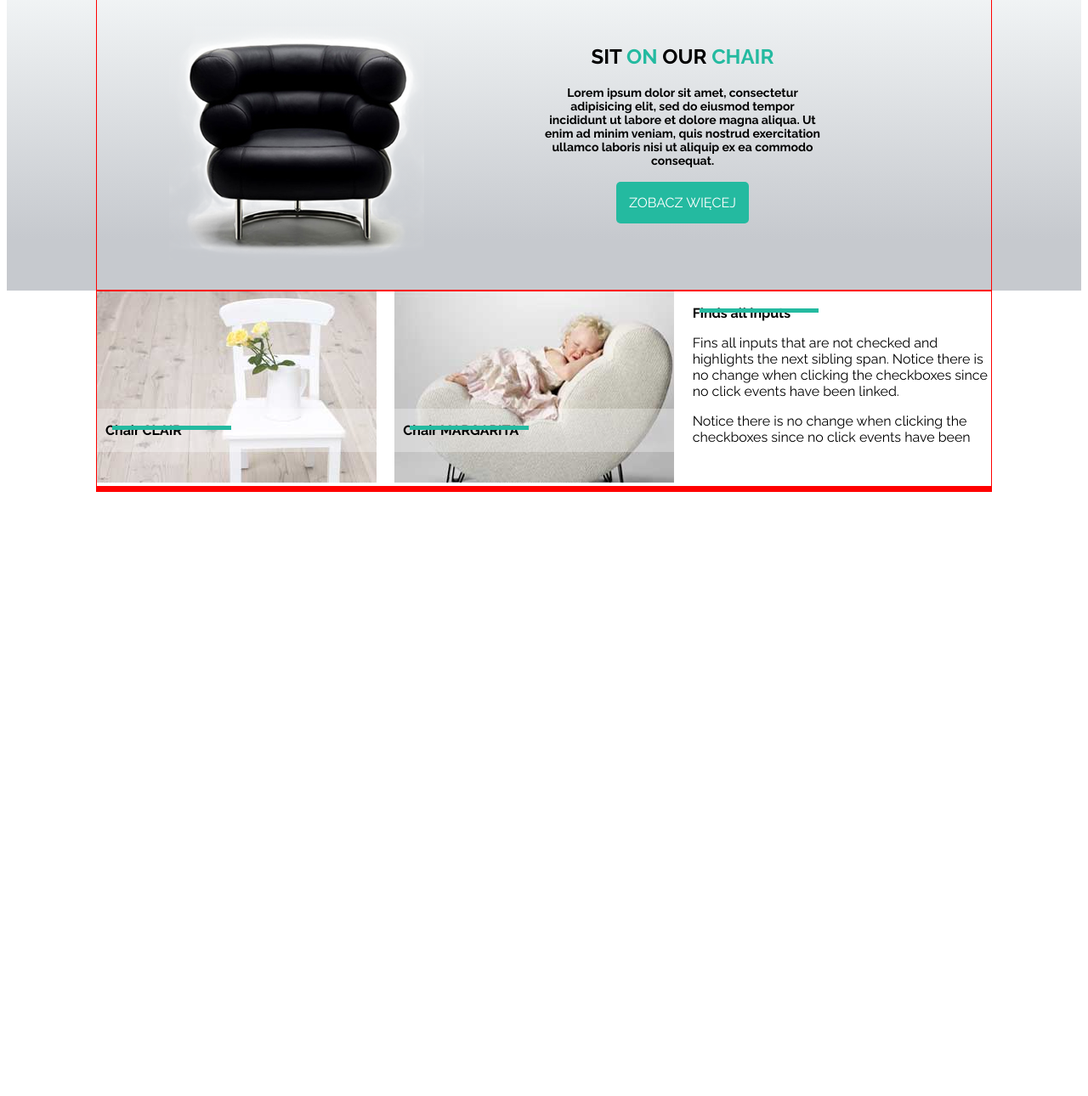
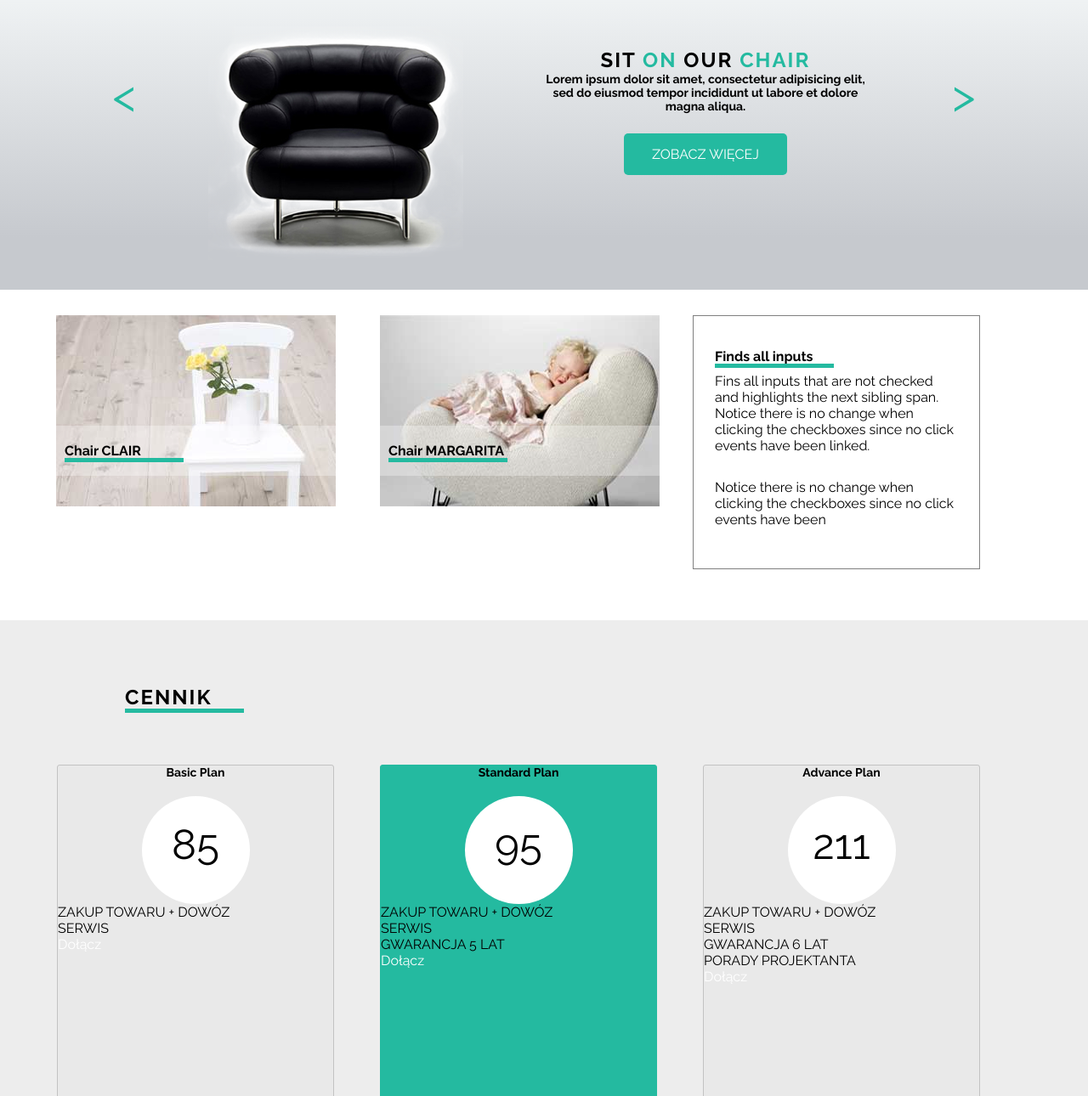
Before and after one commit to bongoja/My-first-website, a plain HTML site: page index.html in a window 1280 px wide. Shown: the part 60-1350 px from the top of the page at 85% size. Before the commit the page ends 800 px from the top, so only its background shows below. Drawn offline with Linux system fonts and the light colour scheme.

Commit message:
Pewne poprawki

```diff
--- a/css/style.css
+++ b/css/style.css
@@ -2,6 +2,8 @@
 * {
   box-sizing: border-box;
   font-family: "Raleway";
+  margin: 0;
+  padding: 0;
 }
 
 .clearfix::before,
@@ -18,8 +20,9 @@
 
 .container {
   margin: 0 auto;
-  border: 1px solid red;
-  max-width: 1054px;
+  /*border: 1px solid red;*/
+  max-width: 1200px;
+  padding-top: 20px;
 }
 
 a {
@@ -32,6 +35,7 @@ a {
 .logospec {
 color: white;
 text-transform: uppercase;
+padding-left: 48px;
 }
 
 span {
@@ -74,7 +78,10 @@ li {
 .li {
   position: absolute;
 
+}
 
+.row {
+  margin-top: -10px;
 }
 /* -------description-------- */
 
@@ -88,7 +95,7 @@ filter: progid:DXImageTransform.Microsoft.gradient( startColorstr='#f2f5f6', end
 }
 
 .fotel, .opisfotela {
-  width: 50%;
+  width: 40%;
   float: left;
 }
 
@@ -96,8 +103,21 @@ filter: progid:DXImageTransform.Microsoft.gradient( startColorstr='#f2f5f6', end
 
 }
 
+.button-left, .button-right {
+  width: 10%;
+  font-size: 54px;
+  float: left;
+  padding-top: 80px;
+  font-weight: lighter;
+}
+
+.button-right p {
+  display: inline-block;
+  float: right;
+}
+
 .opisfotela {
-padding-right: 200px;
+padding-right: 100px;
 text-align: center;
 
 
@@ -106,9 +126,12 @@ text-align: center;
 h1 {
   color: black;
   text-transform: uppercase;
-  margin-top: 52px;
+  margin-top: 56px;
   text-align: center;
+  letter-spacing: 2px;
+
 }
+
 
 h2 {
   font-size: 14px;
@@ -121,42 +144,47 @@ h2 {
   border-radius: 5px;
   background-color: #24baa0;
   width: 300px;
-  padding: 15px 15px;
+  padding: 15px 33px;
   text-transform: uppercase;
 }
 
 
+
+
+/*-------test-----*/
+
+.test {
+width: 1200px;
+}
+
 /* -------photos-------- */
 
+
 .photos {
+margin: 10px 20px 60px;
+}
+
+.photo1, .photo2, .text3 {
+  float: left;
+  padding: 0 13px;
+  margin: 0 13px;
 
 }
 
-.photo1, .photo2, .text3 {
-  width: 33.3%;
+.photo1, .photo2, {
+  width: 329px;
   float: left;
+  margin: 0 13px;
 }
 
+.text3 {
+  width: 338px;
+}
 
 .photo1, .photo2 {
   position: relative;
 }
-.photo1 {
 
-
-}
-
-
-.photo2 {
-
-
-}
-
-
-.text3 {
-
-
-}
 
 .pasek1, .pasek2 {
   position: absolute;
@@ -164,6 +192,8 @@ h2 {
   background-color: rgba(255, 255, 255, 0.3);
   width: 93.8555%;
   padding-left: 10px;
+  padding-top: 20px;
+  padding-bottom: 20px;
 }
 
 .bold {
@@ -179,13 +209,112 @@ h2 {
   position: absolute;
   z-index: 2;
   content: "";
-  bottom: 10px;
-  left: 8px;
+  bottom: -4px;
+  left: 0px;
 
+}
+
+.text3 {
+  border: 1px solid grey;
+  padding: 38px 25px;
+}
+
+.text3 p {
+  margin-bottom: 10px;
+}
+
+
+.text3 p:nth-child(2) {
+  margin-bottom: 30px;
 }
 /* -------pricelist-------- */
 
 .pricelist {
+  background-color: rgba(194, 194, 194, 0.3)
+
+}
+
+.basic-plan, .standard-plan, .advance-plan {
+  width: 326px;
+  height: 497px;
+  float: left;
+  margin: 150px 27px 75px;
+
+}
+
+.basic-plan, .advance-plan {
+  border: 1px solid #c2c2c2 ;
+  border-radius: 3px;
+  background-color: rgba(194, 194, 194, 0.1);
+
+
+}
+
+.standard-plan {
+  background-color: #24baa0;
+  border: 1px solid #24baa0;
+  border-radius: 3px;
+}
+.pricelist-1 {
+  position: absolute;
+  left: 147px;
+}
+
+.circle-1 {
+  width: 127px;
+  height: 127px;
+  background-color: white;
+  border-radius: 50%;
+  margin: 0 auto;
+}
+
+.circle-1 p {
+  text-align: center;
+  padding-top: 28px;
+  font-size: 49px;
+}
+
+.circle-2 {
+  width: 127px;
+  height: 127px;
+  background-color: white;
+  border-radius: 50%;
+  margin: 0 auto;
+}
+
+.circle-2 p {
+  text-align: center;
+  padding-top: 28px;
+  font-size: 49px;
+}
+
+.circle-3 {
+  width: 127px;
+  height: 127px;
+  background-color: white;
+  border-radius: 50%;
+  margin: 0 auto;
+}
+
+.circle-3 p {
+  text-align: center;
+  padding-top: 28px;
+  font-size: 49px;
+}
+
+.colors-1 li:nth-child(1) {
+
+}
+
+.colors-1 li:nth-child(2) {
+
+}
+
+.colors-2 li:nth-child(1) {
+
+}
+
+.colors-2 li:nth-child(2) {
 
 }
 /* -------formular-------- */
--- a/index.html
+++ b/index.html
@@ -31,20 +31,28 @@
     </header>
     <section class="description">
       <div class="container clearfix">
+        <div class="button-right">
+          <p><span><</span></p>
+        </div>
         <div class="fotel">
           <img src="images/black_chair.png" alt="krzesło">
         </div>
         <div class="opisfotela">
           <h1>Sit <span>on</span> our <span>chair</span>
           </h1>
-          <h2>Lorem ipsum dolor sit amet, consectetur adipisicing elit, sed do eiusmod tempor incididunt ut labore et dolore magna aliqua. Ut enim ad minim veniam, quis nostrud exercitation ullamco laboris nisi ut aliquip ex ea commodo consequat.
+          <h2>Lorem ipsum dolor sit amet, consectetur adipisicing elit, sed do eiusmod tempor incididunt ut labore et dolore magna aliqua.
           </h2>
+          <br>
           <a class="button" href="#">Zobacz więcej</a>
+        </div>
+        <div class="button-left">
+          <p><span>></span></p>
         </div>
       </div>
     </section>
     <section class="photos">
       <div class="container clearfix">
+        <div class="test">
           <div class="photo1">
             <img src="images/box1_img.jpg" alt="">
               <div class="pasek1">
@@ -63,20 +71,89 @@
             <p>Notice there is no change when clicking the checkboxes since no click events have been</p>
           </div>
         </div>
+      </div>
     </section>
     <section class="pricelist">
-      <div class="container">
-
+      <div class="container clearfix">
+        <div class="pricelist-1">
+          <h1 class="bold"> Cennik </h1>
+        </div>
+        <div class="basic-plan">
+          <h2> Basic Plan </h2>
+            <div class="basic-price">
+              <div class="circle-3">
+                <p>85</p>
+              </div>
+            </div>
+            <ul class="colors-1">
+              <li>Zakup towaru + dowóz</li>
+              <li>Serwis</li>
+            </ul>
+          <a href="#">Dołącz</a>
+        </div>
+        <div class="standard-plan">
+          <h2> Standard Plan </h3>
+            <div class="standard-price">
+              <div class="circle-1">
+                <p>95</p>
+              </div>
+            </div>
+          <ul class="colors-2">
+            <li>Zakup towaru + dowóz</li>
+            <li>Serwis</li>
+            <li>Gwarancja 5 lat</li>
+          </ul>
+          <a href="#">Dołącz</a>
+        </div>
+        <div class="advance-plan">
+          <h2> Advance Plan </h2>
+          <div class="advance-price">
+            <div class="circle-2">
+              <p> 211 </p>
+            </div>
+          </div>
+          <ul>
+            <li>Zakup towaru + dowóz</li>
+            <li>Serwis</li>
+            <li>Gwarancja 6 lat</li>
+            <li>Porady projektanta</li>
+          </ul>
+          <a href="#">Dołącz</a>
+        </div>
       </div>
     </section>
     <section class="formular">
       <div class="container">
+        <div class="contact">
+          <h1 class="bold">Kontakt</h1>
 
+        </div>
+        <div class="formular-1">
+          <form class="" action="index.html" method="post">
+            <div class="lbox-1">
+              <input type="text" name="imie" placeholder="imie">
+              <input type="text" name="email" placeholder="email">
+              <input type="text" name="wiadomosc" placeholder="Wiadomość">
+            </div>
+            <div class="lbox-2">
+              <img src="images/red_chair.png" alt="czerwone krzesło">
+              <input class="znaczek" type="checkbox" value="Zgadzam się na przetwarzanie danych osobowych">
+            </div>
+          </form>
+        </div>
       </div>
     </section>
     <footer class="footer">
       <div class="container">
+        <div class="">
 
+        <div class="">
+        </div>
+
+        </div>
+        <div class="">
+
+        </div>
       </div>
     </footer>
 
```
Lines whose indentation alone changed are shown as unchanged.
